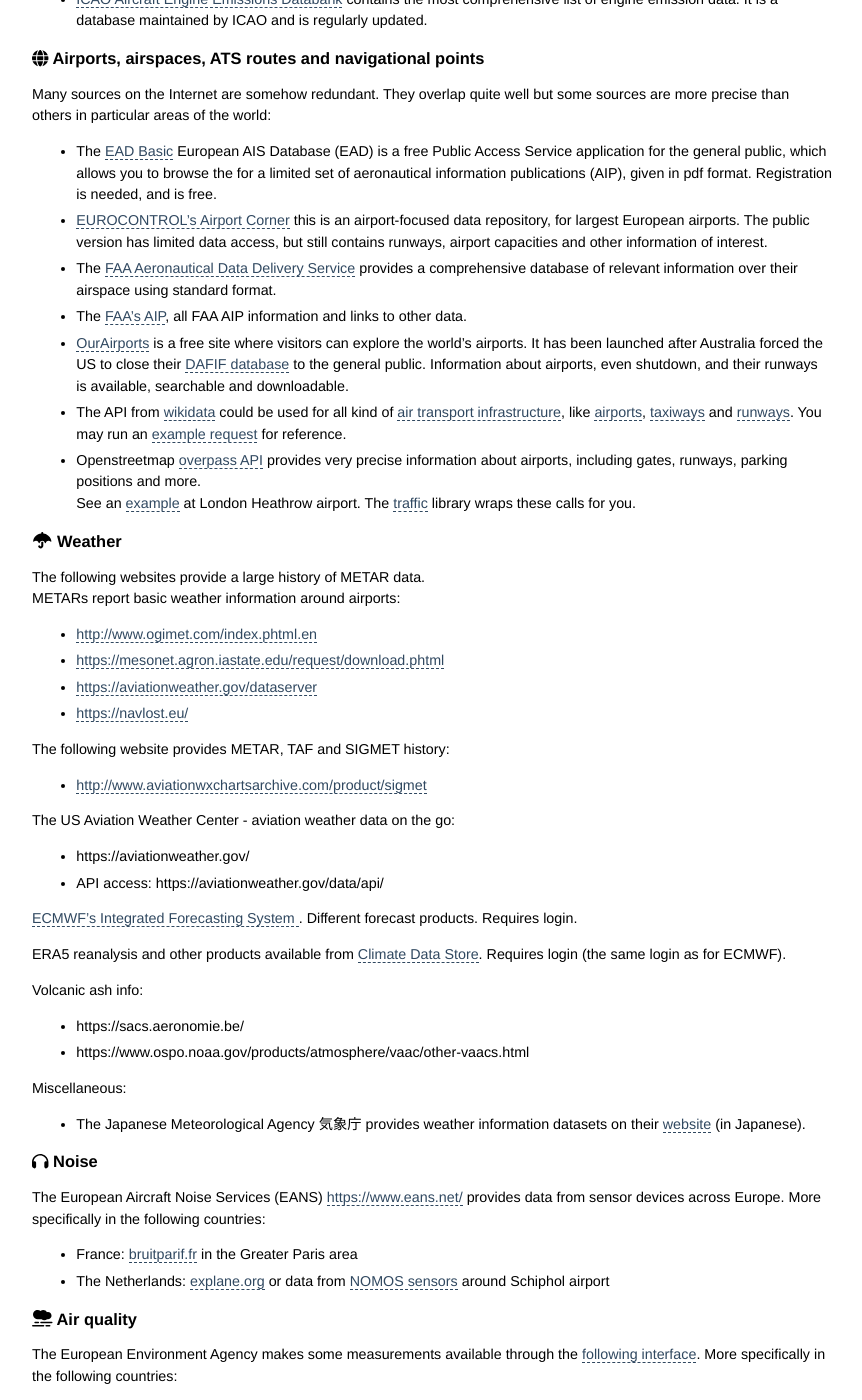
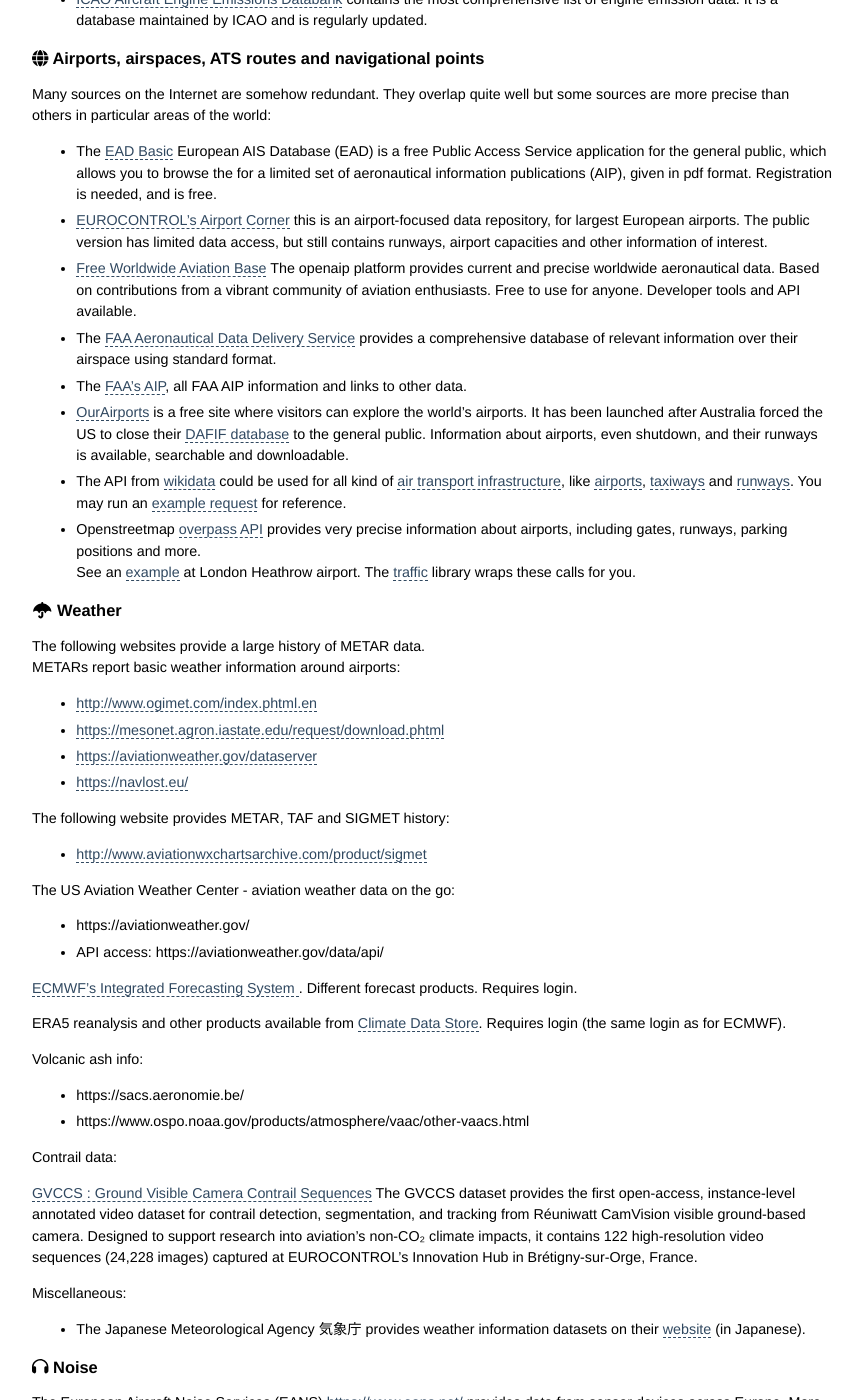
Before and after one commit to open-aviation/atmdata, a Jekyll site: the page built from _pages/data_sources.md, in a window 1280 px wide and 1400 px high, scrolled down 1986 px. Shown: the whole window, without its empty margins (208-1070 px from the left). Built offline with Jekyll 4.4.1, drawn with Linux system fonts in a browser that asks for light colours.

Commit message:
Update data_sources.md
Added openaip and contrail camera data source

```diff
--- a/_pages/data_sources.md
+++ b/_pages/data_sources.md
@@ -71,6 +71,7 @@ Many sources on the Internet are somehow redundant. They overlap quite well but
 
 - The [EAD Basic](https://www.ead.eurocontrol.int/fwf-eadbasic/public/cms/cmscontent.faces?configKey=default.home.page) European AIS Database (EAD) is a free Public Access Service application for the general public, which  allows you to browse the  for a limited set of aeronautical information publications (AIP), given in pdf format. Registration is needed, and is free.
 - [EUROCONTROL's Airport Corner](https://www.eurocontrol.int/tool/airport-corner) this is an airport-focused data repository, for largest European airports. The public version has limited data access, but still contains  runways, airport capacities and other information of interest.
+- [Free Worldwide Aviation Base](https://www.openaip.net/) The openaip platform provides current and precise worldwide aeronautical data. Based on contributions from a vibrant community of aviation enthusiasts. Free to use for anyone. Developer tools and API available.
 - The [FAA Aeronautical Data Delivery Service](https://adds-faa.opendata.arcgis.com/) provides a comprehensive database of relevant information over their airspace using standard format.
 - The [FAA's AIP](https://www.faa.gov/air_traffic/publications/atpubs/aip_html/#:~:text=Aeronautical%20Information%20Publication%20%2D%20AIP), all FAA AIP information and links to other data.
 - [OurAirports](https://ourairports.com/) is a free site where visitors can explore the world's airports. It has been launched after Australia forced the US to close their [DAFIF database](https://en.wikipedia.org/wiki/DAFIF) to the general public. Information about airports, even shutdown, and their runways is available, searchable and downloadable.
@@ -106,6 +107,9 @@ Volcanic ash info:
 - https://sacs.aeronomie.be/
 - https://www.ospo.noaa.gov/products/atmosphere/vaac/other-vaacs.html
 
+Contrail data:
+
+[GVCCS : Ground Visible Camera Contrail Sequences](https://doi.org/10.5281/zenodo.15743988) The GVCCS dataset provides the first open-access, instance-level annotated video dataset for contrail detection, segmentation, and tracking from Réuniwatt CamVision visible ground-based camera. Designed to support research into aviation’s non-CO₂ climate impacts, it contains 122 high-resolution video sequences (24,228 images) captured at EUROCONTROL’s Innovation Hub in Brétigny-sur-Orge, France.
 
 Miscellaneous:
 
```
